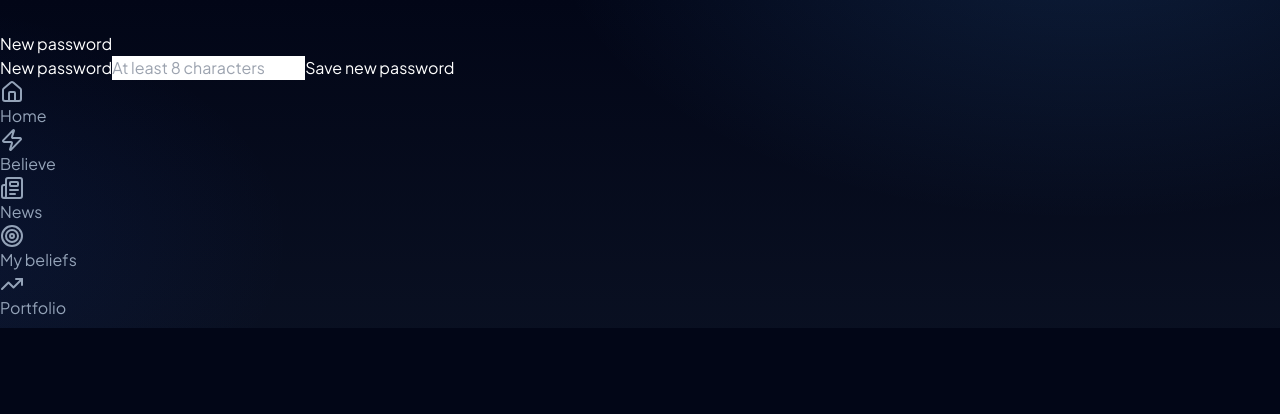
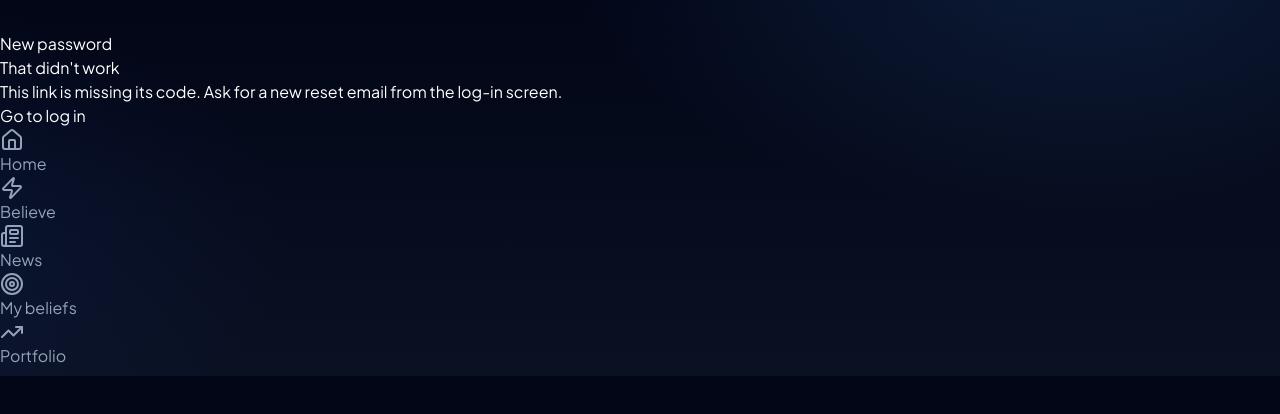
Before and after one commit to msawaged/MarketPlaygroundV3, a React (Vite) app in the folder frontend/: page /reset in a window 1280 px wide. Shown: the top 414 px of the page. Built offline with nearby package versions, Linux system fonts and the light colour scheme; no server answers.

Commit message:
Reset page: a link without its code explains what to do instead of showing a form that can't work
Co-Authored-By: Claude Opus 5.5 <noreply@anthropic.com>
Claude-Session: https://claude.ai/code/session_01MoRCTGntxuDSWzoEkfEfAh

```diff
--- a/frontend/src/components/EmailLinkPage.jsx
+++ b/frontend/src/components/EmailLinkPage.jsx
@@ -57,7 +57,13 @@ export function ResetPage() {
   return (
     <Page title="New password">
       <Card className="mt-6">
-        {s.ok ? (
+        {!token ? (
+          <div className="text-center py-4">
+            <div className="text-lg font-bold">That didn't work</div>
+            <p className="mt-1 text-sm text-slate-400">This link is missing its code. Ask for a new reset email from the log-in screen.</p>
+            <button onClick={() => navigate('/account')} className="mt-4 rounded-2xl border border-slate-600 px-5 py-3 font-bold">Go to log in</button>
+          </div>
+        ) : s.ok ? (
           <div className="text-center py-4">
             <div className="text-lg font-bold">Password changed. You're logged in.</div>
             <button onClick={() => navigate('/select-tool')} className="mt-4 rounded-2xl bg-blue-600 px-5 py-3 font-bold">Continue</button>
```
